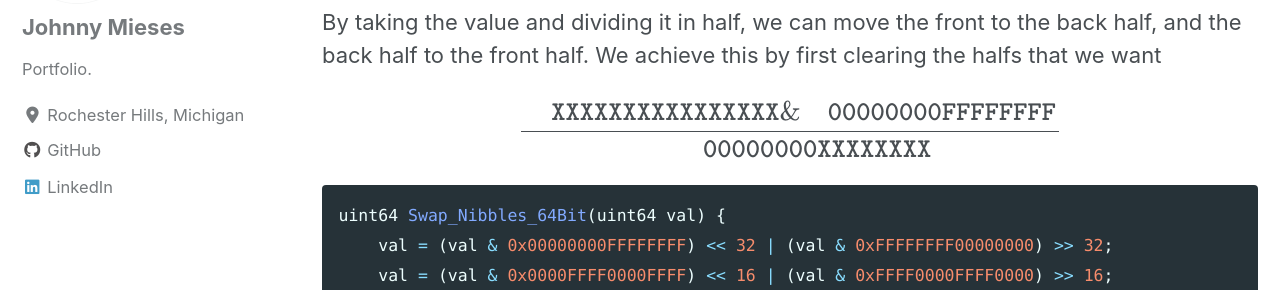
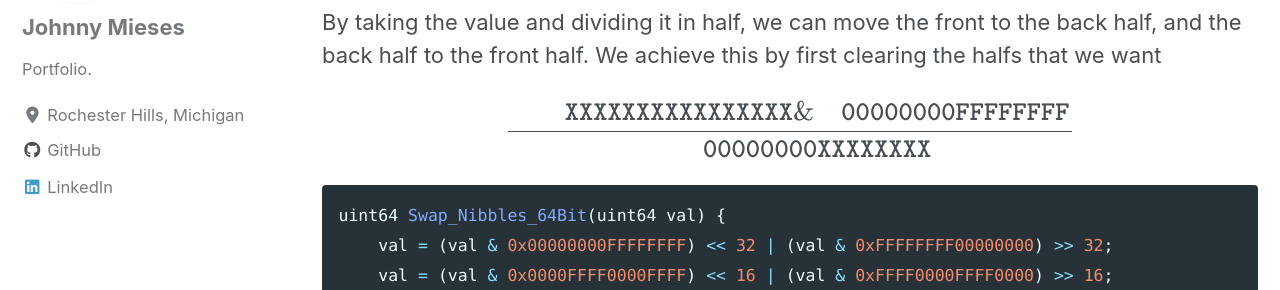
Before and after one commit to jmieses/jmportfolio.github.io, a Jekyll site: the page built from _posts/2020-04-24-Swapping-Nibbles-in-64-bitfield.md, in a window 1280 px wide and 900 px high, scrolled down 773 px. Shown: the part 159-449 px from the top of the window. Built offline with Jekyll 4.4.1, drawn with Linux system fonts in a browser that asks for light colours; cached includes are drawn as plain includes; nearby versions of some CDN libraries; formulas are drawn with MathJax 3.

Commit message:
post update

````diff
--- a/_posts/2020-04-24-Swapping-Nibbles-in-64-bitfield.md
+++ b/_posts/2020-04-24-Swapping-Nibbles-in-64-bitfield.md
@@ -21,7 +21,7 @@
 
 By taking the value and dividing it in half, we can move the front to the back half, and the back half to the front half. We achieve this by first clearing the halfs that we want
 
-$$ \frac{\quad \texttt{XXXXXXXXXXXXXXXX} \\ \&  \quad \texttt{00000000FFFFFFFF}}{\qquad \texttt{00000000XXXXXXXX}}  $$
+$$ \frac{\qquad \texttt{XXXXXXXXXXXXXXXX} \\ \&  \quad \texttt{00000000FFFFFFFF}}{\qquad \texttt{00000000XXXXXXXX}}  $$
 
 ```c
 uint64 Swap_Nibbles_64Bit(uint64 val) {
````
